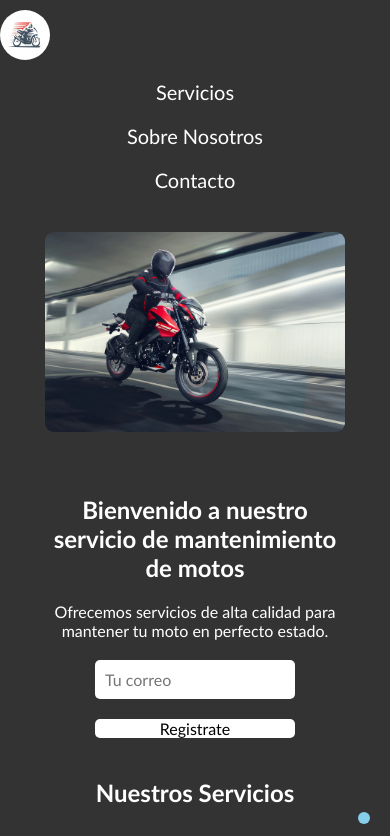
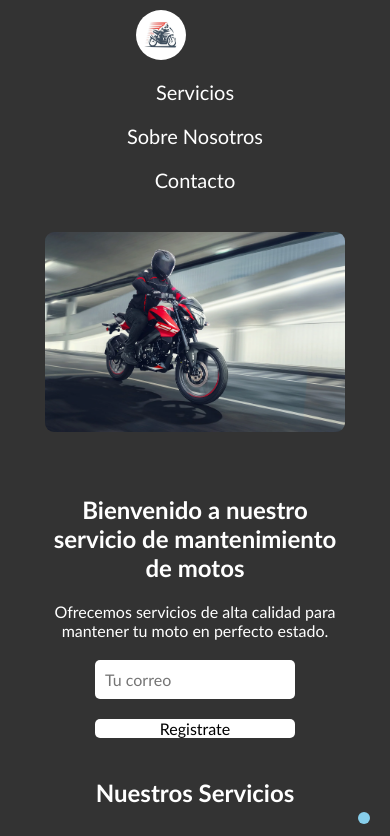
Before and after one commit to Neo3691102/chatbot-basico, a website: page index.html in a window 390 px wide. Shown: the top 836 px of the page. Drawn offline with Linux system fonts and the light colour scheme.

Commit message:
Se modifica posicion del logo del nav

```diff
--- a/styles/components/_header.scss
+++ b/styles/components/_header.scss
@@ -41,7 +41,8 @@ header {
             padding: 10px 0;
             img{
                 position: static;
-                margin-bottom: 10px;
+                margin: 0 0 10px 136px;
+
             }
             ul{
                 flex-direction: column;
```
Also changed, not shown: styles/style.css, 1 other file.
